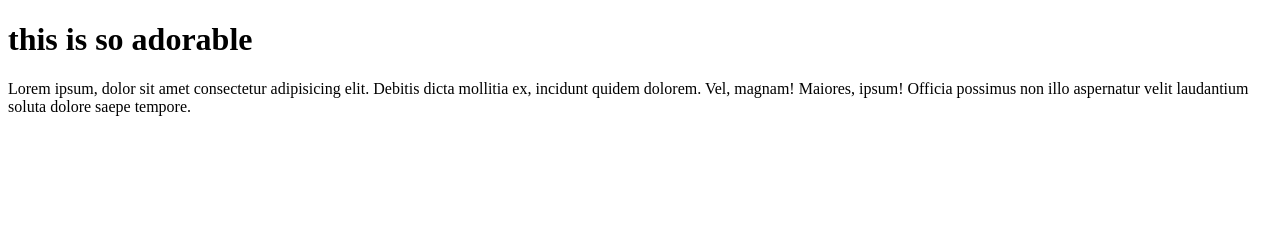
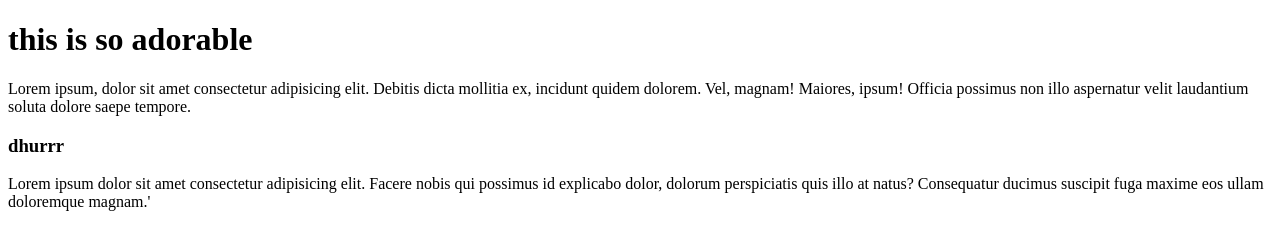
Before and after one commit to himel2535/did-not-solved, a plain HTML site: page please-solve/index.html in a window 1280 px wide. Drawn offline with Linux system fonts and the light colour scheme.

Commit message:
ki korbo

```diff
--- a/please-solve/index.html
+++ b/please-solve/index.html
@@ -8,5 +8,7 @@
 <body>
     <h1>this is so adorable</h1>
     <p>Lorem ipsum, dolor sit amet consectetur adipisicing elit. Debitis dicta mollitia ex, incidunt quidem dolorem. Vel, magnam! Maiores, ipsum! Officia possimus non illo aspernatur velit laudantium soluta dolore saepe tempore.</p>
+    <h3>dhurrr</h3>
+    <p>Lorem ipsum dolor sit amet consectetur adipisicing elit. Facere nobis qui possimus id explicabo dolor, dolorum perspiciatis quis illo at natus? Consequatur ducimus suscipit fuga maxime eos ullam doloremque magnam.'</p>
 </body>
 </html>
```
